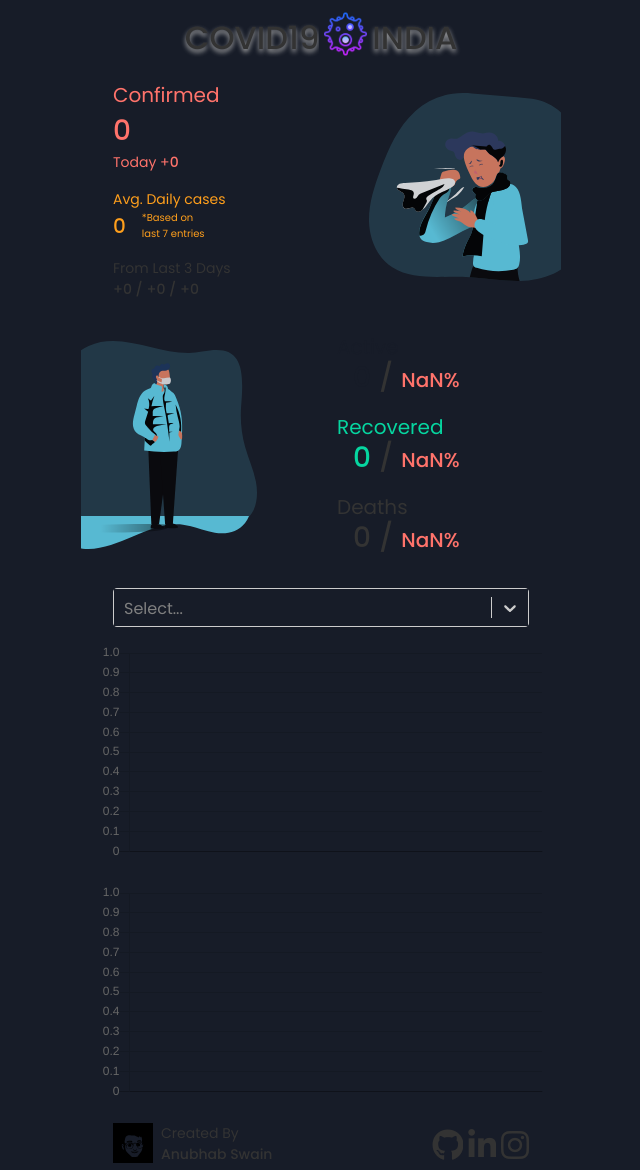
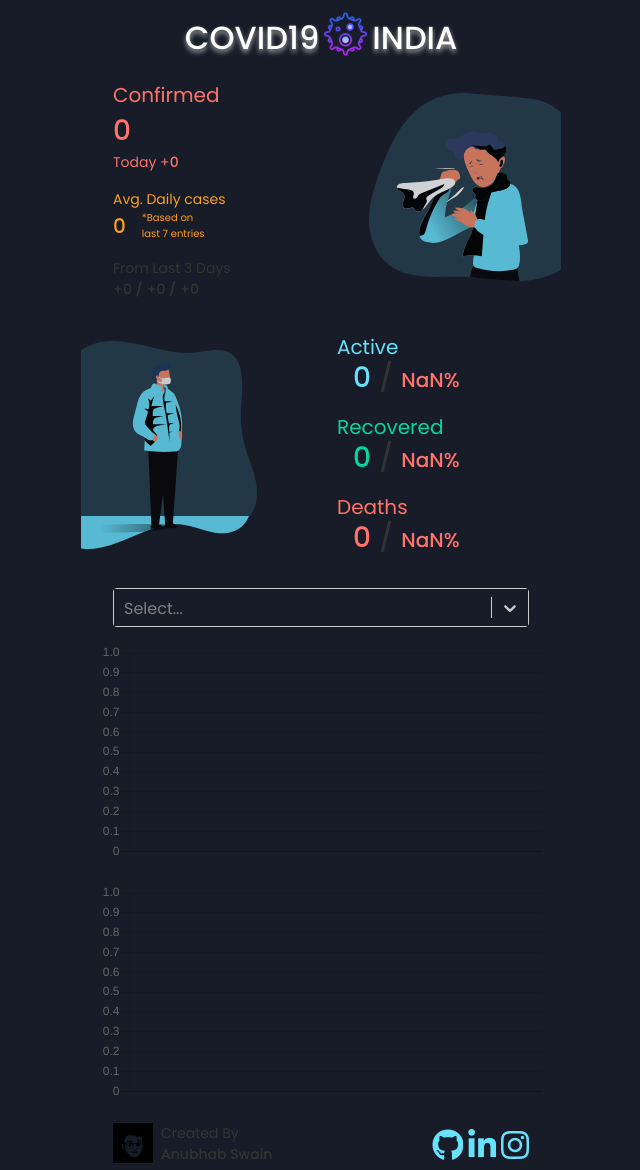
Before and after one commit to anubhab-code/CovidStatsIndia, a React app: page / in a window 1280 px wide. Shown: the whole page, without its empty margins (319-959 px from the left). Built offline with nearby package versions, Linux system fonts and the light colour scheme; no server answers.

Commit message:
color changes

```diff
--- a/src/App.css
+++ b/src/App.css
@@ -12,7 +12,7 @@ body {
     --main-dark-color: #333333;
     --main-red-color: #ff736b;
     --main-orange-color: #ff9f1c;
-    --main-blue-color: #171c28;
+    --main-blue-color: #68e1fd;
     --main-green-color: #06d6a0;
     color: var(--main-dark-color);
     max-width: 480px;
@@ -62,7 +62,7 @@ header {
     display: flex;
     justify-content: center;
     align-items: center;
-    color: var(--main-dark-color);
+    color: #ffffff;
 }
 
 header h1 {
@@ -171,6 +171,10 @@ header h1 {
 
 /* Main Deaths Color */
 
+.sec-section .info .deaths .main {
+    color: var(--main-red-color);
+}
+
 .sec-section .info .deaths .sec {
     color: var(--main-red-color);
 }
@@ -241,6 +245,6 @@ footer .right-info {
 
 footer .right-info a {
     text-decoration: none;
-    color: var(--main-dark-color);
+    color: var(--main-blue-color);
     padding-left: 0.3rem;
 }
```
